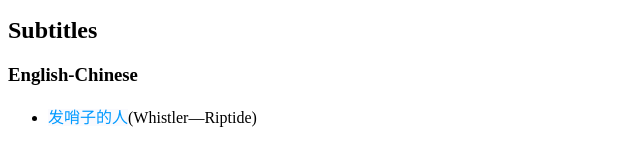
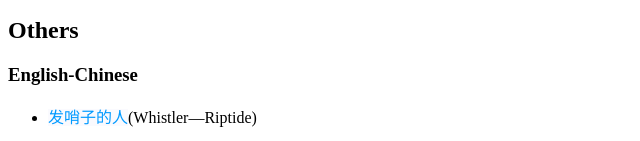
Before and after one commit to BeNhNp/Bilingual, a plain HTML site: page index.html in a window 1280 px wide. Shown: the part 720-861 px from the top of the page, 0-640 px from the left. Drawn offline with Linux system fonts and the light colour scheme.

```diff
--- a/index.html
+++ b/index.html
@@ -59,7 +59,7 @@
         <li><a href="./files/subtitles/Your Name.2017_marks.html">君の名は。</a>(Your Name.)(2016)</li>
         <li><a href="./files/subtitles/Spirited Away_2001_marks.html">千と千尋の神隠し</a>(Spirited Away)(2001)</li>
     </ul>
-    <h2>Subtitles</h2>
+    <h2>Others</h2>
     <h3>English-Chinese</h3>
     <ul>
         <li><a href="./files/others/Whistler—Riptide_marks.html">发哨子的人</a>(Whistler—Riptide)</li>
```
Also changed, not shown: files/screenshots/01.png (added), files/screenshots/02.png (added), files/screenshots/03.png (added), files/screenshots/04.png (added), files/screenshots/05.png (added), files/screenshots/06.png (added), files/screenshots/16.png (added), 2 other files.
